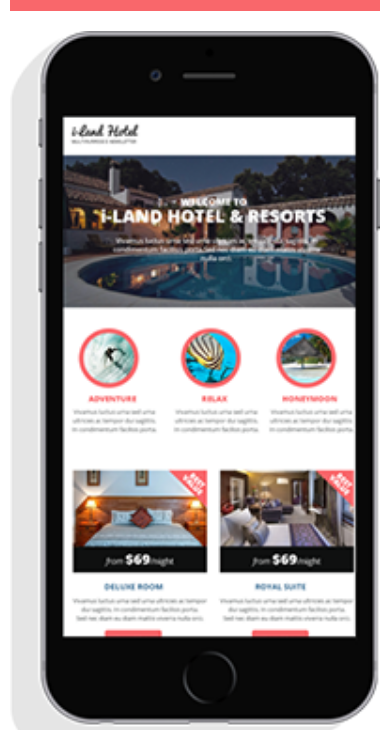
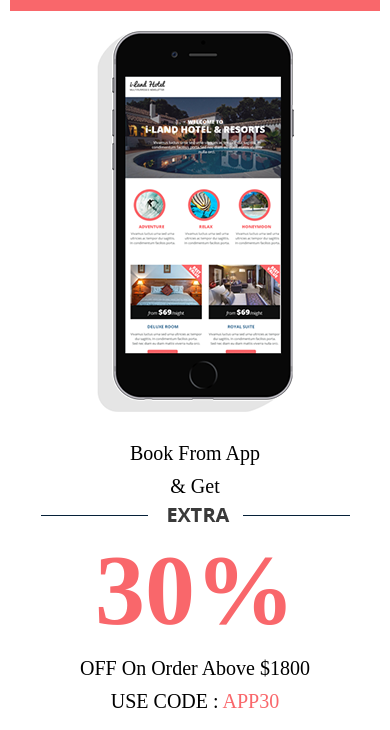
Before and after one commit to asfat/Email-Design-Template6, a plain HTML site: page index.html in a window 390 px wide. Shown: the part 6490-7220 px from the top of the page. Drawn offline with Linux system fonts and the light colour scheme.

Commit message:
index.html

```diff
--- a/index.html
+++ b/index.html
@@ -94,6 +94,9 @@
       *[class*="mobileOn"] {
         display: block !important;
         max-height: none !important;
+      }
+      img.mockupImg{
+        max-width: 197px !important;
       }
     }
 
@@ -2013,7 +2016,7 @@ bgcolor="#FFFFFF"
                                                            max-width: 600px;
                                                            "
                                                            border="0"
-                                                           class="img"
+                                                           class="img mockupImg"
                                                            alt="image"
                                                            />
                                                       </td>
```
